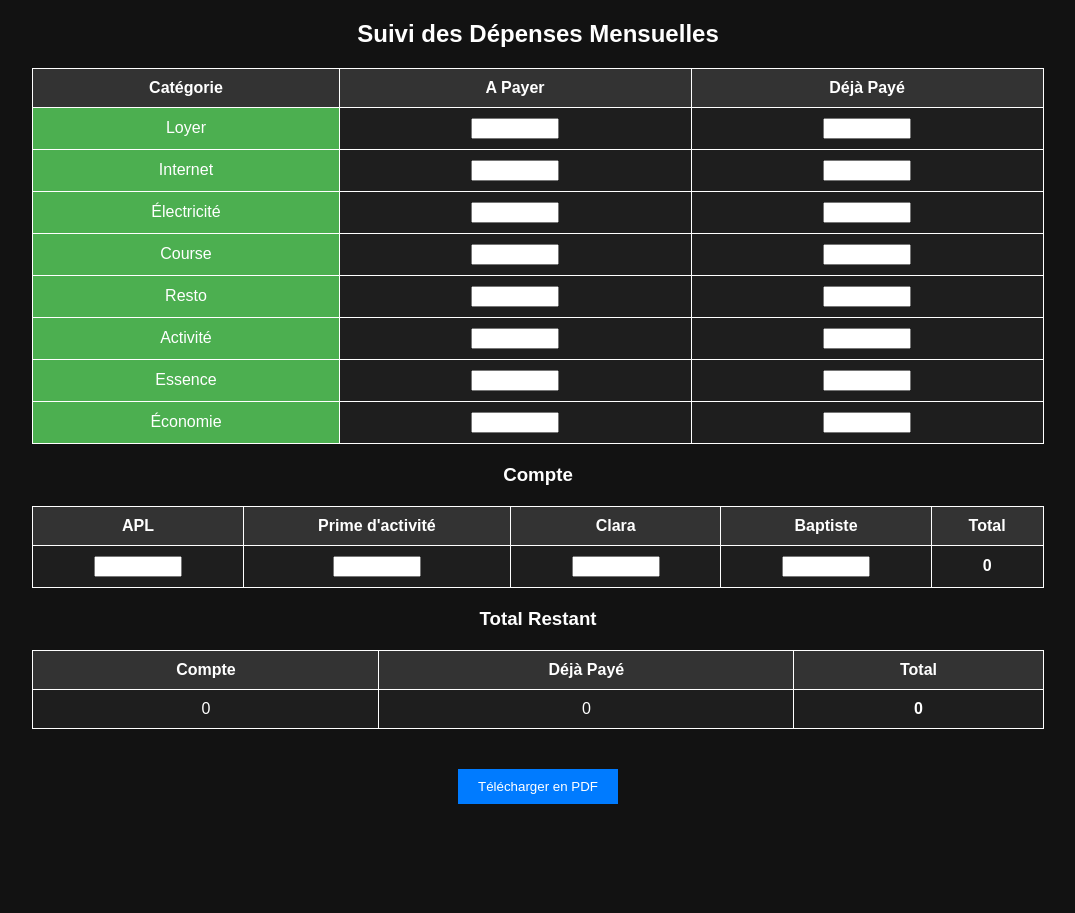
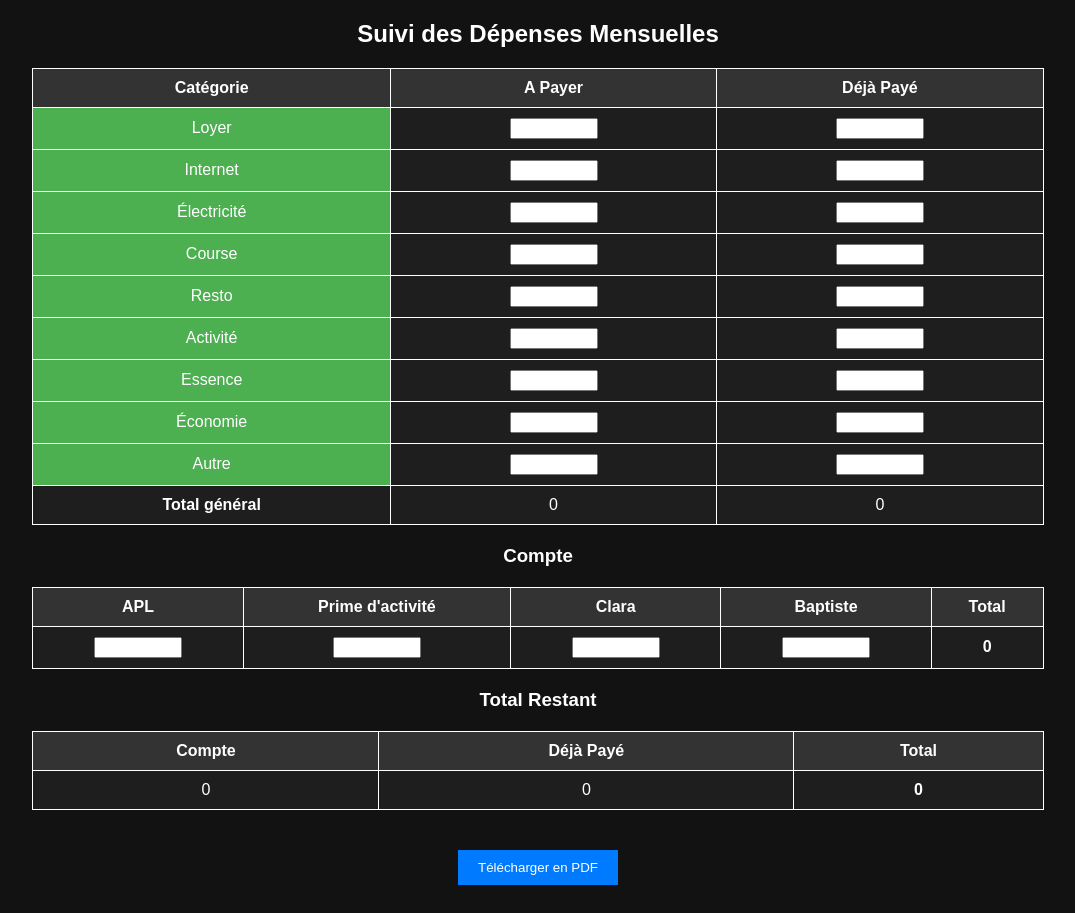
Before and after one commit to Le-Duq/Gestion-Depenses, a plain HTML site: page index.html in a window 1280 px wide. Shown: the whole page, without its empty margins (102-1177 px from the left). Before the commit the page ends 832 px from the top, so only its background shows below. Drawn offline with nearby package versions, Linux system fonts and the light colour scheme.

Commit message:
Update index.html

```diff
--- a/index.html
+++ b/index.html
@@ -30,9 +30,16 @@
         <tr><td id="cat_elec">Électricité</td><td><input type="number" id="elec"></td><td><input type="number" id="elec_paye"></td></tr>
         <tr><td id="cat_course">Course</td><td><input type="number" id="course"></td><td><input type="number" id="course_paye"></td></tr>
         <tr><td id="cat_resto">Resto</td><td><input type="number" id="resto"></td><td><input type="number" id="resto_paye"></td></tr>
-        <tr><td id="cat_activite">Activité</td><td><input type="number" id="activite"></td><td><input type="number" id="activite_paye"></td></tr>
-        <tr><td id="cat_essence">Essence</td><td><input type="number" id="essence"></td><td><input type="number" id="essence_paye"></td></tr>
-        <tr><td id="cat_economie">Économie</td><td><input type="number" id="economie"></td><td><input type="number" id="economie_paye"></td></tr>
+        <tr><td id="cat_activite">Activité</td><td><input type="number" id="activite"></td><td><input type="number" id="activite_paye"></tr>
+        <tr><td id="cat_essence">Essence</td><td><input type="number" id="essence"></td><td><input type="number" id="essence_paye"></tr>
+        <tr><td id="cat_economie">Économie</td><td><input type="number" id="economie"></td><td><input type="number" id="economie_paye"></tr>
+        <tr><td id="cat_autre">Autre</td><td><input type="number" id="autre"></td><td><input type="number" id="autre_paye"></td></tr>
+        <!-- LIGNE TOTAUX GÉNÉRAUX -->
+        <tr class="total-row">
+            <td style="font-weight:bold;">Total général</td>
+            <td><span id="total_a_payer"></span></td>
+            <td><span id="total_deja_paye"></span></td>
+        </tr>
     </table>
 
     <h3>Compte</h3>
@@ -73,7 +80,6 @@
         function generatePDF() {
             const { jsPDF } = window.jspdf;
             const doc = new jsPDF();
-
             html2canvas(document.body).then(canvas => {
                 const imgData = canvas.toDataURL('image/png');
                 const imgWidth = 190;
@@ -83,25 +89,30 @@
             });
         }
 
-        document.querySelectorAll("input[type=number]").forEach(input => {
-            input.addEventListener("input", function() {
-                updateColors();
-            });
-        });
-
-        updateColors();
-    </script>
-
-    <script>
         function updateTotals() {
+            // Compte total
             let totalCompte = ["apl", "prime", "clara", "baptiste"].reduce((sum, id) => sum + Number(document.getElementById(id).value || 0), 0);
             document.getElementById("total_compte").innerText = totalCompte;
             document.getElementById("compte_total").innerText = totalCompte;
 
-            let totalPaye = Array.from(document.querySelectorAll("input[id$='_paye']"))
-                .reduce((sum, input) => sum + Number(input.value || 0), 0);
+            // Déjà payé total
+            let totalPaye = 0;
+            let totalAPayer = 0;
+            document.querySelectorAll("input[id$='_paye']").forEach(input => {
+                totalPaye += Number(input.value || 0);
+            });
+            document.querySelectorAll("input[id]:not([id$='_paye'])").forEach(input => {
+                if (!["apl", "prime", "clara", "baptiste"].includes(input.id)) {
+                    totalAPayer += Number(input.value || 0);
+                }
+            });
+
             document.getElementById("deja_paye").innerText = totalPaye;
             document.getElementById("total_restant").innerText = totalCompte - totalPaye;
+
+            // Totaux généraux dans le tableau principal
+            document.getElementById("total_a_payer").innerText = totalAPayer;
+            document.getElementById("total_deja_paye").innerText = totalPaye;
         }
 
         function saveData() {
@@ -119,22 +130,8 @@
             updateTotals();
         }
 
-        function updateColors() {
-            document.querySelectorAll("input[id$='_paye']").forEach(input => {
-                let aPayerInput = document.getElementById(input.id.replace("_paye", ""));
-                let categoryCell = document.getElementById("cat_" + input.id.replace("_paye", ""));
-                if (input.value == aPayerInput.value) {
-                    categoryCell.classList.add("paye-complet");
-                    categoryCell.classList.remove("paye-incomplet");
-                } else {
-                    categoryCell.classList.add("paye-incomplet");
-                    categoryCell.classList.remove("paye-complet");
-                }
-            });
-        }
-
         document.querySelectorAll("input[type=number]").forEach(input => {
-            input.addEventListener("input", function() {
+            input.addEventListener("input", function () {
                 saveData();
                 updateTotals();
                 updateColors();
```
